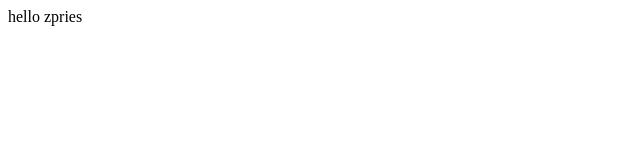
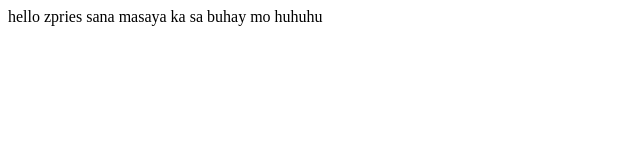
Before and after one commit to LouryDagiwa/First, a plain HTML site: page index.html in a window 1280 px wide. Shown: the whole page, without its empty margins (0-640 px from the left). Drawn offline with Linux system fonts and the light colour scheme.

Commit message:
Update index.html

```diff
--- a/index.html
+++ b/index.html
@@ -6,6 +6,6 @@
     <title>github</title>
 </head>
 <body>
-    hello zpries
+    hello zpries sana masaya ka sa buhay mo huhuhu
 </body>
 </html>
```
